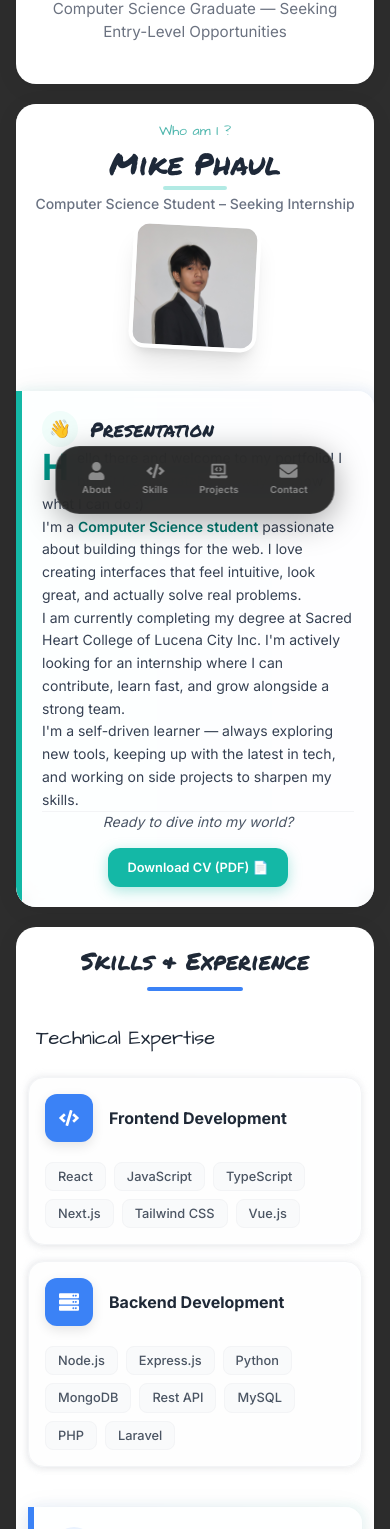
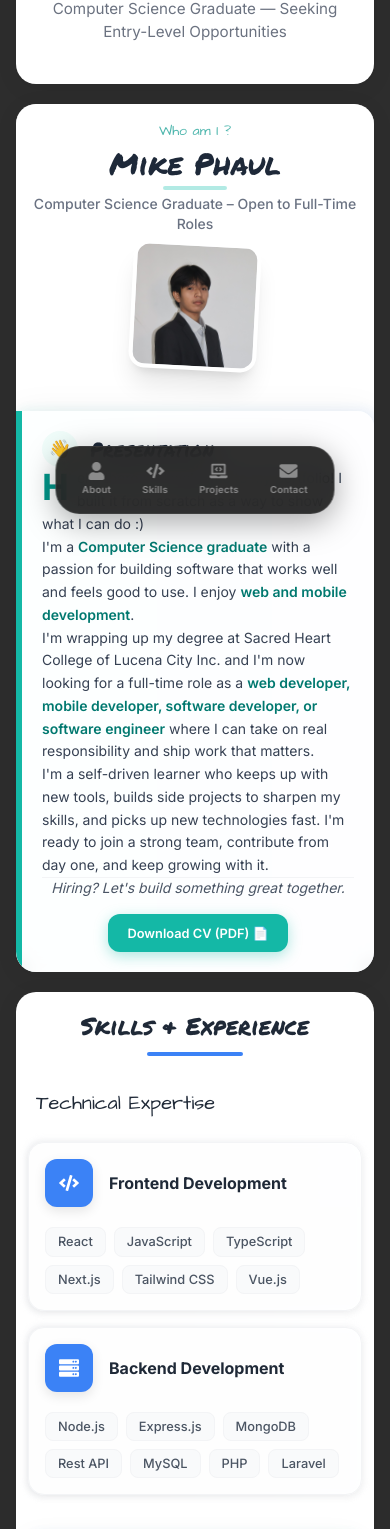
Before and after one commit to mikephaul0917/portfolio-website, a React (Vite) app: page / in a window 390 px wide. Shown: the part 318-1847 px from the top of the page. Built offline with nearby package versions, Linux system fonts and the light colour scheme.

Commit message:
Edit about page

```diff
--- a/src/components/AboutSection.jsx
+++ b/src/components/AboutSection.jsx
@@ -14,7 +14,7 @@ export default function AboutSection() {
                             Mike Phaul
                         </h3>
                         <div className="h-1 w-16 sm:w-20 bg-teal-500/30 rounded-full mt-1 mb-1 mx-auto sm:mx-0"></div>
-                        <p className="text-gray-500 font-medium text-sm sm:text-base md:text-lg mt-1">Computer Science Student – Seeking Internship</p>
+                        <p className="text-gray-500 font-medium text-sm sm:text-base md:text-lg mt-1">Computer Science Graduate – Open to Full-Time Roles</p>
                     </div>
                     <div
                         className={`group relative w-32 h-32 sm:w-40 sm:h-40 md:w-48 md:h-48 lg:w-56 lg:h-56 rounded-2xl overflow-hidden border-4 border-white shadow-xl flex-shrink-0 bg-gray-100 transition-transform hover:rotate-0 duration-300 cursor-pointer ${photoTouched ? 'rotate-0' : 'rotate-3'}`}
@@ -69,19 +69,19 @@ export default function AboutSection() {
                             Hello there and welcome to my portfolio! I built it from scratch as a way to show what I can do :)
                         </p>
                         <p>
-                            I'm a <span className="text-teal-700 font-semibold">Computer Science student</span> passionate about building things for the web. I love creating interfaces that feel intuitive, look great, and actually solve real problems.
+                            I'm a <span className="text-teal-700 font-semibold">Computer Science graduate</span> with a passion for building software that works well and feels good to use. I enjoy <span className="text-teal-700 font-semibold">web and mobile development</span>.
                         </p>
                         <p>
-                            I am currently completing my degree at Sacred Heart College of Lucena City Inc. I'm actively looking for an internship where I can contribute, learn fast, and grow alongside a strong team.
+                            I'm wrapping up my degree at Sacred Heart College of Lucena City Inc. and I'm now looking for a full-time role as a <span className="text-teal-700 font-semibold">web developer, mobile developer, software developer, or software engineer</span> where I can take on real responsibility and ship work that matters.
                         </p>
                         <p>
-                            I'm a self-driven learner — always exploring new tools, keeping up with the latest in tech, and working on side projects to sharpen my skills.
+                            I'm a self-driven learner who keeps up with new tools, builds side projects to sharpen my skills, and picks up new technologies fast. I'm ready to join a strong team, contribute from day one, and keep growing with it.
                         </p>
                     </div>
 
                     <div className="mt-8 sm:mt-14 pt-6 sm:pt-8 border-t border-gray-100 flex flex-col sm:flex-row items-center justify-between gap-4 sm:gap-6">
                         <div className="flex items-center gap-2 text-gray-600 italic text-sm sm:text-base">
-                            <span>Ready to dive into my world?</span>
+                            <span>Hiring? Let's build something great together.</span>
                         </div>
                         <a
                             href="/resume_banderada.pdf"
--- a/src/components/CoverFlap.jsx
+++ b/src/components/CoverFlap.jsx
@@ -121,7 +121,7 @@ export default function CoverFlap() {
                         <div>WORK</div>
                     </span>
                     <span style={{ fontSize: 'clamp(0.4rem, 2.2vw, 0.65rem)', fontWeight: 700, letterSpacing: '0.05em', textTransform: 'uppercase', whiteSpace: 'nowrap' }}>
-                        <div>Class of 2026</div>
+                        <div>Class of 2027</div>
                     </span>
                 </motion.div>
             </div>
--- a/src/components/FolderLayout.jsx
+++ b/src/components/FolderLayout.jsx
@@ -268,7 +268,7 @@ export default function FolderLayout() {
 
             {/* Footer */}
             <footer className="text-center text-xs sm:text-sm text-gray-400">
-                Mike Phaul 2026 –{' '}
+                Mike Phaul 2027 –{' '}
                 <a href="https://www.linkedin.com/in/mikephaul" className="text-blue-400 hover:text-blue-300 transition-colors">LinkedIn</a>
                 {' – '}
                 <a href="https://github.com/mikephaul0917" className="text-blue-400 hover:text-blue-300 transition-colors">GitHub</a>
--- a/src/components/SkillsSection.jsx
+++ b/src/components/SkillsSection.jsx
@@ -13,7 +13,7 @@ const skillCategories = [
         title: 'Backend Development',
         icon: <FaServer className="text-xl" />,
         bgIcon: '#3b82f6',
-        skills: ['Node.js', 'Express.js', 'Python', 'MongoDB', 'Rest API', 'MySQL', 'PHP', 'Laravel'],
+        skills: ['Node.js', 'Express.js', 'MongoDB', 'Rest API', 'MySQL', 'PHP', 'Laravel'],
     },
 ];
 
```
